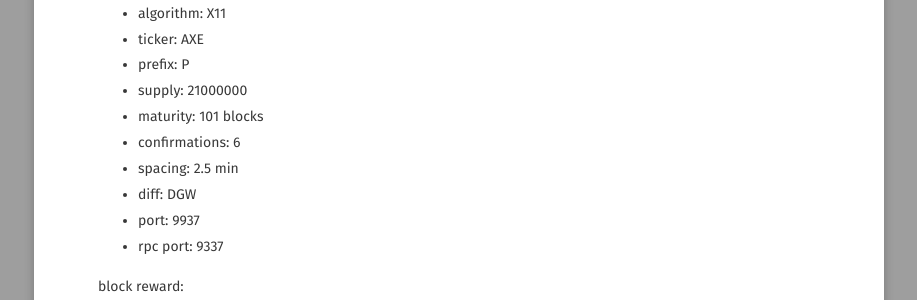
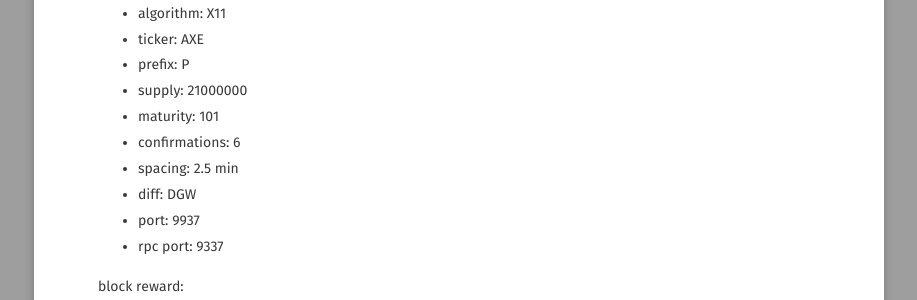
Before and after one commit to AXErunners/axerunners.github.io, a Jekyll site: the page built from about/index.md, in a window 1280 px wide. Shown: the part 728-1028 px from the top of the page, without its empty margins (181-1098 px from the left). Built offline with Jekyll 4.4.1, drawn with Linux system fonts in a browser that asks for light colours; some web fonts are replaced.

Commit message:
Update index.md

```diff
--- a/about/index.md
+++ b/about/index.md
@@ -17,7 +17,7 @@ comments: false
 * ticker: AXE
 * prefix: P
 * supply: 21000000
-* maturity: 101 blocks
+* maturity: 101
 * confirmations: 6
 * spacing: 2.5 min
 * diff: DGW
```
